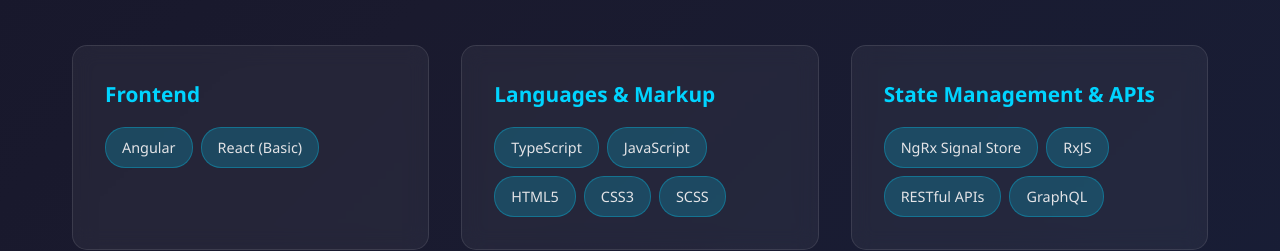
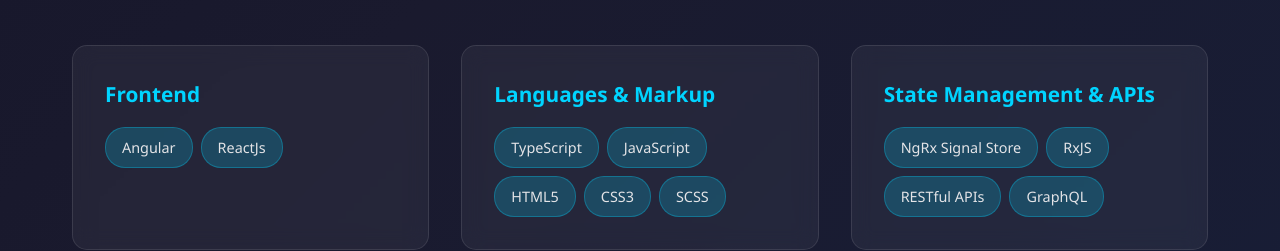
Before and after one commit to Mathan-Babu/Portfolio, a plain HTML site: page index.html in a window 1280 px wide. Shown: the part 2040-2291 px from the top of the page. Drawn offline with Linux system fonts and the light colour scheme.

Commit message:
Update index.html

```diff
--- a/index.html
+++ b/index.html
@@ -904,7 +904,7 @@
                     <h3>Frontend</h3>
                     <div class="skill-tags">
                         <span class="skill-tag">Angular</span>
-                        <span class="skill-tag">React (Basic)</span>
+                        <span class="skill-tag">ReactJs</span>
                     </div>
                 </div>
 
```
